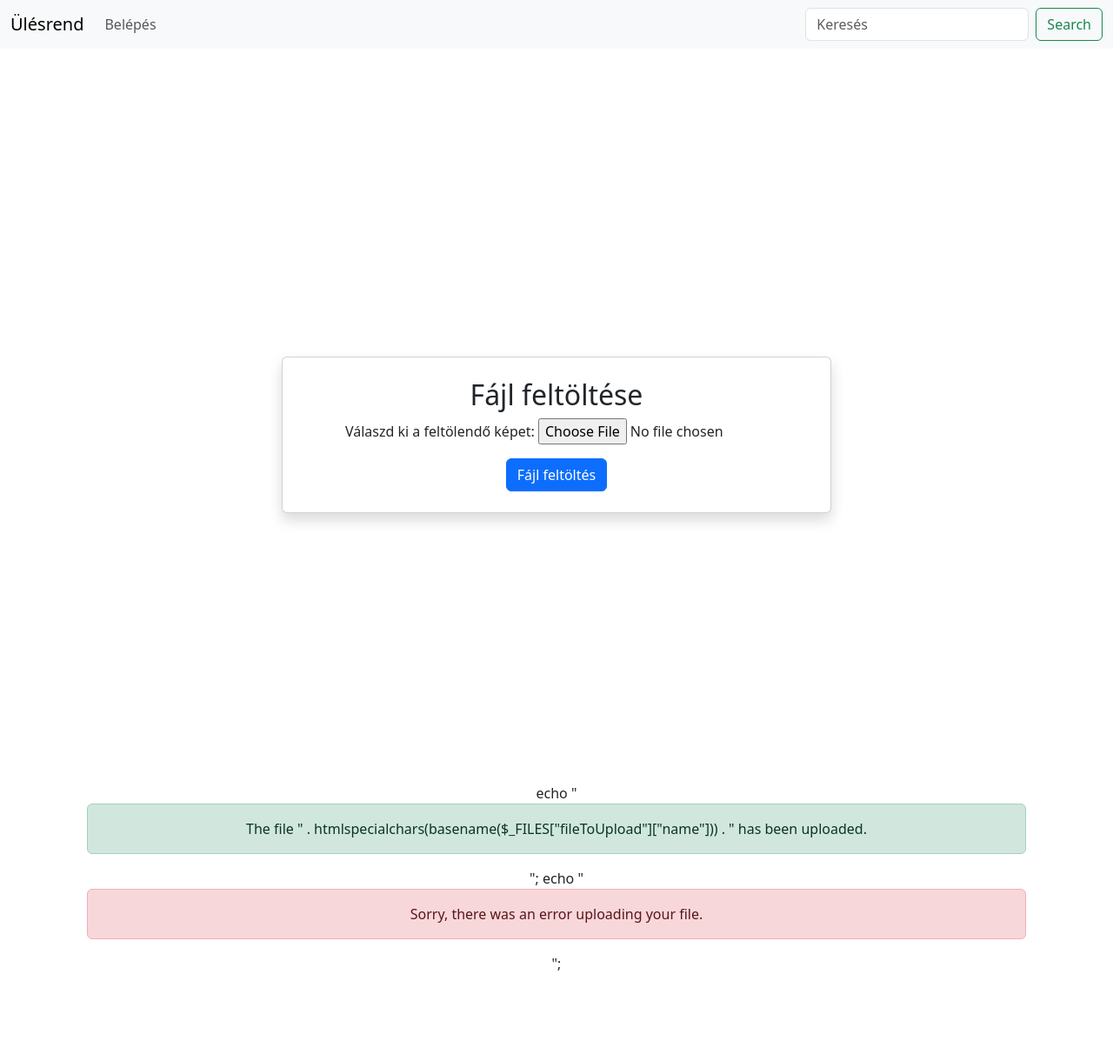
After one commit to gicziAttila/PHP, a PHP site: page /profile.php in a window 1280 px wide. The commit adds this page. Shown: the whole page at 87% size. Run offline with PHP 8.4, Linux system fonts and the light colour scheme.

Commit message:
Eddigi órai munkák

```diff
--- /dev/null
+++ b/common/db.inc.php
@@ -0,0 +1,17 @@
+<?php
+session_start();
+
+$servername = "localhost";
+$username = "php_teszter";
+$password = "lX_.3WBvq1Bx-T*P";
+$dbname = "php_teszt";
+
+
+// Create connection
+$conn = new mysqli($servername, $username, $password, $dbname);
+
+// Check connection
+if ($conn->connect_error) {
+    die("Connection failed: " . $conn->connect_error);
+}
+?>
--- /dev/null
+++ b/common/navbar.inc.php
@@ -0,0 +1,42 @@
+<!DOCTYPE html>
+<html lang="en">
+<head>
+    <meta charset="UTF-8">
+    <meta name="viewport" content="width=device-width, initial-scale=1.0">
+    <link href="https://cdn.jsdelivr.net/npm/bootstrap@5.3.3/dist/css/bootstrap.min.css" rel="stylesheet"
+        integrity="sha384-QWTKZyjpPEjISv5WaRU9OFeRpok6YctnYmDr5pNlyT2bRjXh0JMhjY6hW+ALEwIH" crossorigin="anonymous">
+    <title>Document</title>
+</head>
+<body>
+<nav class="navbar fixed-top navbar-expand-lg bg-body-tertiary">
+    <div class="container-fluid">
+        <button class="navbar-toggler" type="button" data-bs-toggle="collapse" data-bs-target="#navbarTogglerDemo03"
+            aria-controls="navbarTogglerDemo03" aria-expanded="false" aria-label="Toggle navigation">
+            <span class="navbar-toggler-icon"></span>
+        </button>
+        <a class="navbar-brand" href="index.php">Ülésrend</a>
+        <div class="collapse navbar-collapse" id="navbarTogglerDemo03">
+            <ul class="navbar-nav me-auto mb-2 mb-lg-0">
+                <li class="nav-item">
+                    <?php
+                    if (isset($_SESSION["id"])) {
+                        echo '<a class="nav-link" href="login.php">Kilépés</a>';
+                    } else {
+                        echo '<a class="nav-link" href="login.php">Belépés</a>';
+                    }
+                    ?>
+                </li>
+            </ul>
+            <?php
+            if (isset($nameErr)) {
+                echo "<script type='text/javascript'>alert('$nameErr');</script>";
+            }
+            ?>
+            <form class="d-flex" role="search" action="index.php" method="post">
+                <input class="form-control me-2" name="keresett_nev" type="text" placeholder="Keresés"
+                    value="<?php echo $name ?>" aria-label="Kereses">
+                <button class="btn btn-outline-success" value="KERESES" type="submit">Search</button>
+            </form>
+        </div>
+    </div>
+</nav>
--- /dev/null
+++ b/common/style.inc.php
@@ -0,0 +1,24 @@
+</body>
+<style>
+    body {
+        text-align: center;
+        display: flex;
+        justify-content: center;
+        flex-direction: column;
+        padding: 100px;
+    }
+
+    th,
+    td {
+        padding: 10px;
+    }
+    .profilePic{
+        max-width: 100px;
+        max-height: 50px;
+    }
+</style>
+
+</html>
+<?php
+$conn->close();
+?>
--- /dev/null
+++ b/profile.php
@@ -0,0 +1,51 @@
+<?php
+
+require './common/db.inc.php';
+
+
+$name = '';
+
+?>
+    <?php
+    include './common/navbar.inc.php';
+    ?>
+    <?php
+?>
+    <div class="container d-flex justify-content-center align-items-center vh-100">
+        <div class="card p-4 shadow">
+            <h2 class="text-center">Fájl feltöltése</h2>
+            <?php
+            // van-e feltöltött fájl
+            if(isset($_FILES["fileToUpload"]["tmp_name"])){
+                // Hová mentjük és milyen néven
+                $target_dir = "uploads/";
+                $filename = basename($_FILES["fileToUpload"]["name"]);
+                $filenameArr = preg_split("/\./", $filename);
+
+                $target_file = $target_dir . $_SESSION["id"].".". $filenameArr[1];
+
+                //áthelyezzük az ideiglenes fájlt a végleges nevén a helyére
+                if (move_uploaded_file($_FILES["fileToUpload"]["tmp_name"], $target_file)) {
+                    echo "<div class='alert alert-success'>The file " . htmlspecialchars(basename($_FILES["fileToUpload"]["name"])) . " has been uploaded.</div>";
+                } else {
+                    echo "<div class='alert alert-danger'>Sorry, there was an error uploading your file.</div>";
+                }
+            }
+            ?>
+            <form action="profile.php" method="post" enctype="multipart/form-data">
+                <div class="form-group ms-5">
+                    <label for="fileToUpload">Válaszd ki a feltölendő képet:</label>
+                    <input type="file" class="form-control-file " name="fileToUpload" id="fileToUpload" required>
+                </div>
+                <button type="submit" class="btn btn-primary btn-block mt-3" name="submit">Fájl feltöltés</button>
+            </form>
+        </div>
+    </div>
+<?php
+include "./common/style.inc.php";
+?>
+
+
+echo "<div class='alert alert-success'>The file " . htmlspecialchars(basename($_FILES["fileToUpload"]["name"])) . " has been uploaded.</div>";
+
+echo "<div class='alert alert-danger'>Sorry, there was an error uploading your file.</div>";
```
Also changed, not shown: index.php (+113 -28 lines), info.php (added, +31 -0 lines), login.php (added, +65 -0 lines), uploads/18.png (added), uploads/default.jpg (added), 1 other file.
